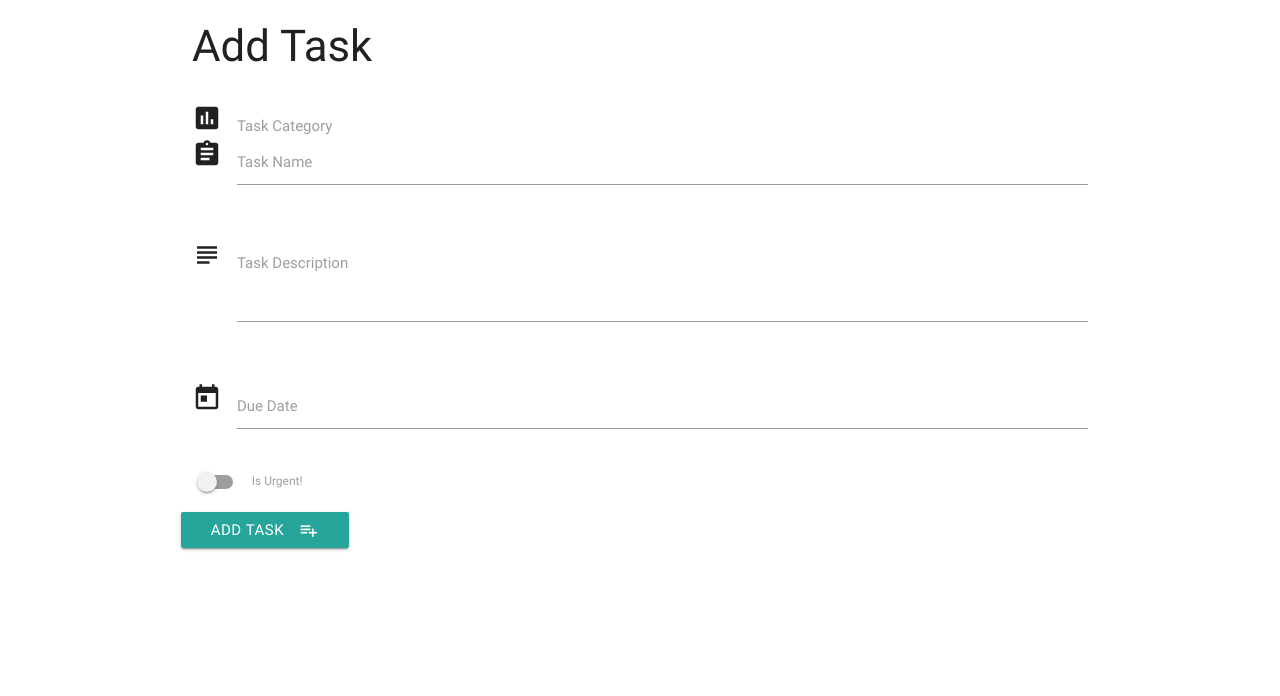
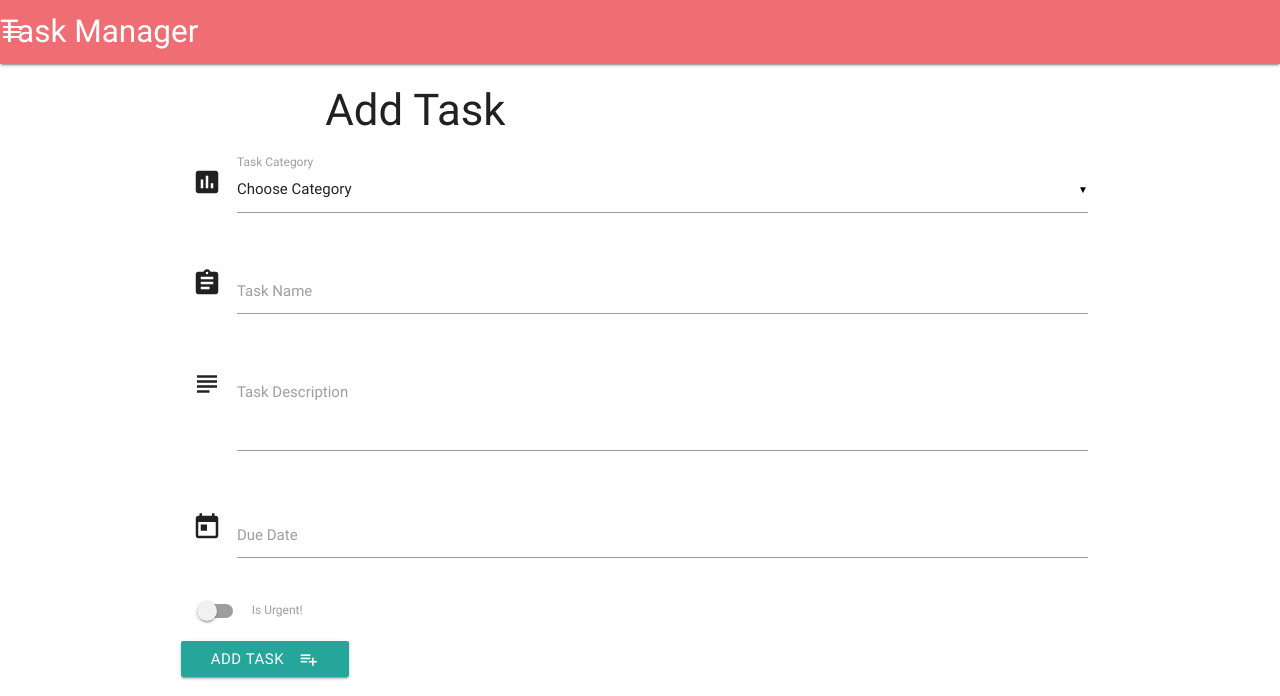
Before and after one commit to 1208kelly/task_manager, a Python web app: template templates/addtask.html in a window 1280 px wide. Shown: the top 696 px of the page. Run offline with Jinja, Linux system fonts and the light colour scheme; the template is opened without the code that fills it, so the values that code supplies are empty.

Commit message:
Adding navbar functionality

```diff
--- a/templates/base.html
+++ b/templates/base.html
@@ -9,6 +9,24 @@
     <title>Base</title>
 </head>
 <body>
+    <header>
+        <nav>
+            <div class="nav-wrapper">
+                <a href="{{url_for('get_tasks')}}" class="brand-logo">Task Manager</a>
+                <a href="#" data-target="mobile-demo" class="sidenav-trigger"><i class="material-icons">menu</i></a>
+                <ul id="nav-mobile" class="right hide-on-med-and-down">
+                    <li><a href="{{url_for('get_tasks')}}">Home</a></li>
+                    <li><a href="{{url_for('add_task')}}">New Task</a></li>
+                    <li><a href="{{url_for('get_categories')}}">Manage Categories</a></li>
+                </ul>
+                <ul class="sidenav" id="mobile-demo">
+                    <li><a href="{{url_for('get_tasks')}}">Home</a></li>
+                    <li><a href="{{url_for('add_task')}}">New Task</a></li>
+                    <li><a href="{{url_for('get_categories')}}">Manage Categories</a></li>
+                </ul>
+            </div>
+        </nav>
+    </header>
     <div class="container">
     {% block content %}
     {% endblock %}
@@ -18,6 +36,8 @@
     <script type="text/javascript">
         $(document).ready(function() {
             $('.collapsible').collapsible();
+            $('select').material_select();
+            $('.sidenav-trigger').sidenav();
         })
 
         $('.datepicker').pickadate({
--- a/templates/categories.html
+++ b/templates/categories.html
@@ -20,8 +20,7 @@
     </ul>
 </div>
 <div class="row">
-
-
+    <a href="{{url_for(new_category)}}" class="waves-effect waves-light btn"><i class="material-icons right">playlist_add</i>Add Category</a>
 </div>
 
 {% endblock %}
```
